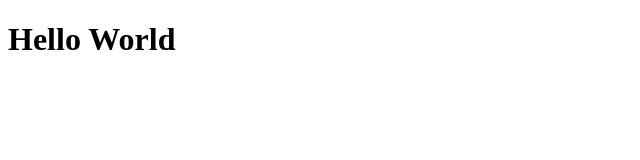
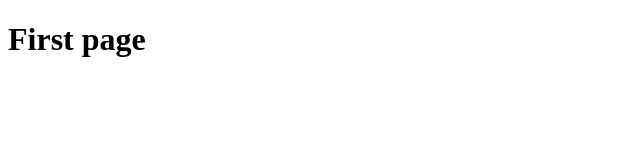
Before and after one commit to SoulXY1/git_course, a plain HTML site: page index.html in a window 1280 px wide. Shown: the whole page, without its empty margins (0-640 px from the left). Drawn offline with Linux system fonts and the light colour scheme.

Commit message:
ahora el index cambio el h1

```diff
--- a/index.html
+++ b/index.html
@@ -6,6 +6,6 @@
     <title>Git Course</title>
 </head>
 <body>
-    <h1>Hello World</h1>
+    <h1>First page</h1>
 </body>
 </html>
```
